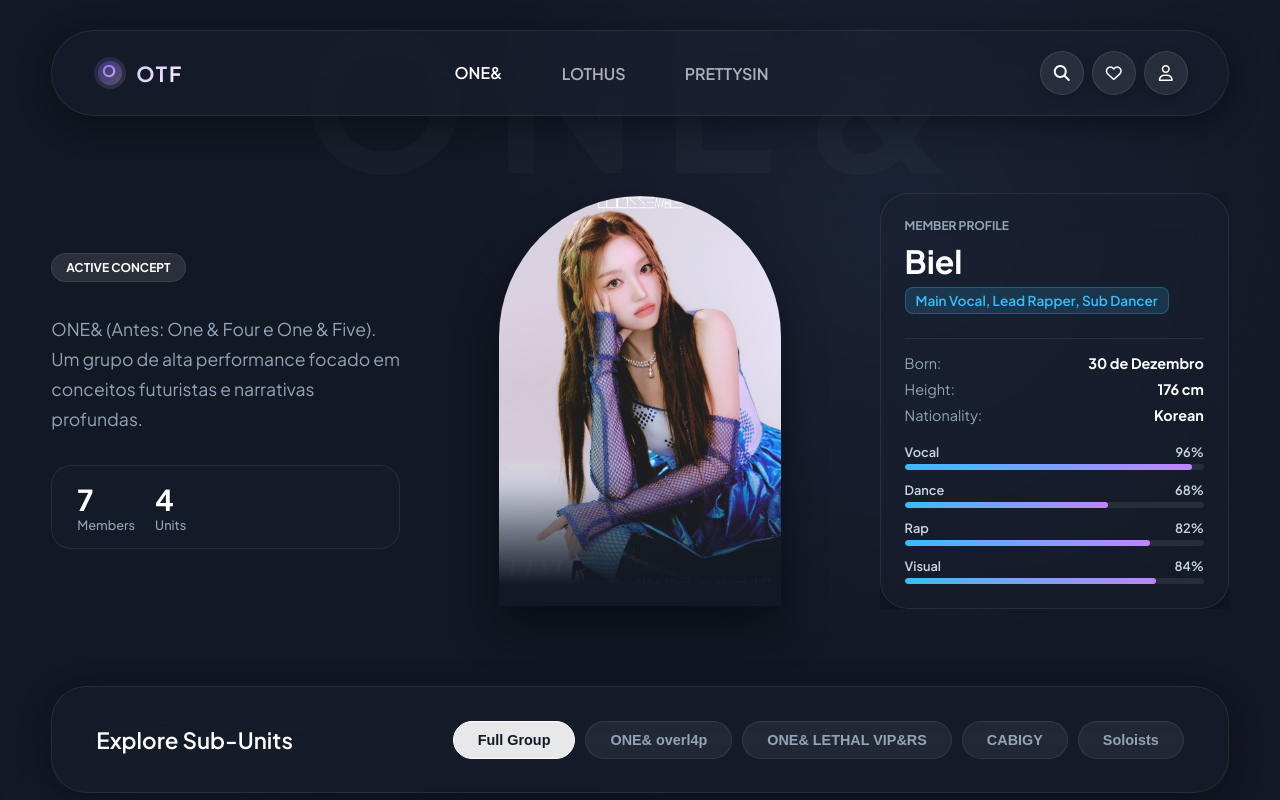
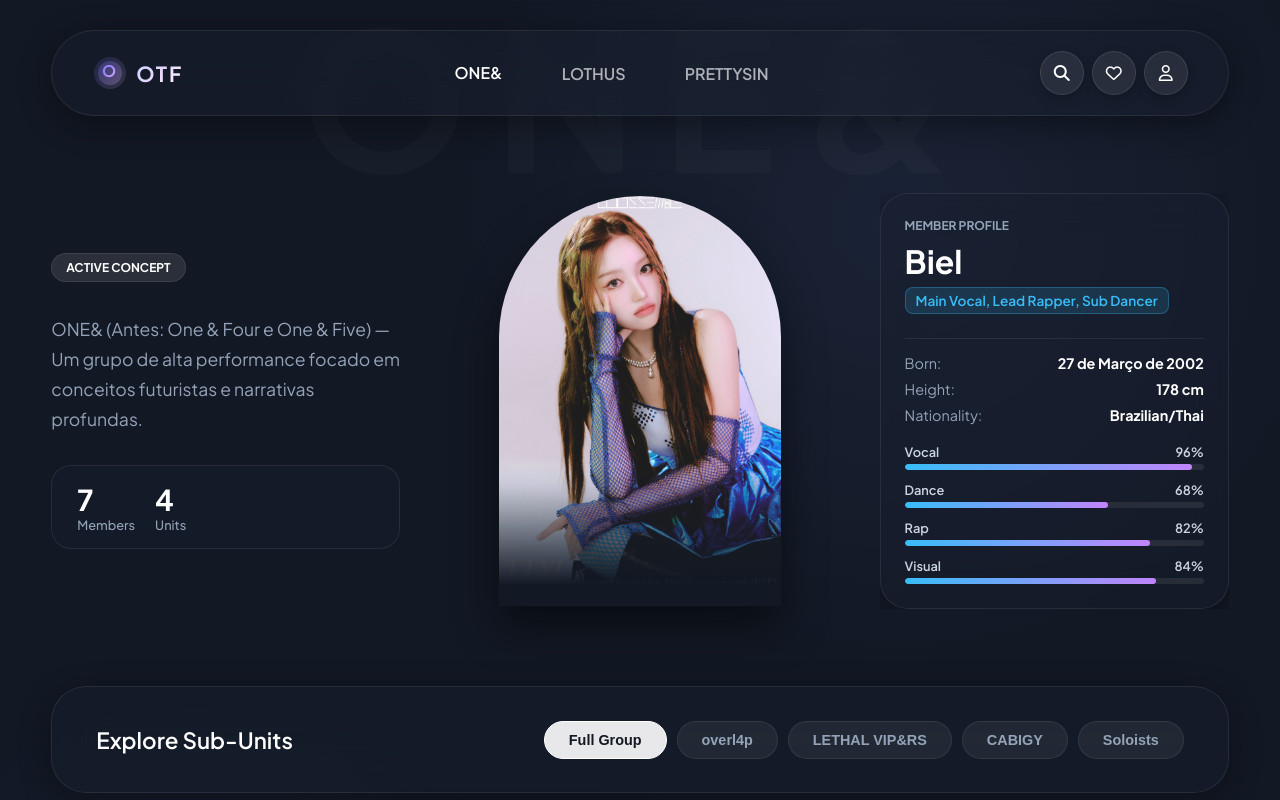
Before and after one commit to diegorcserejo/OTF, a Vue app in the folder otf/: page / in a window 1280 px wide. Shown: the top 800 px of the page. Built offline with nearby package versions, Linux system fonts and the light colour scheme.

Commit message:
informações do one& atualizadas

```diff
--- a/otf/src/data/database.ts
+++ b/otf/src/data/database.ts
@@ -1,13 +1,13 @@
 import type { Member, GroupData } from '../types';
 
 const oneAndMembers: Member[] = [
-  { name: 'Biel', role: 'Main Vocal, Lead Rapper, Sub Dancer', birthday: '30 de Dezembro', height: '176 cm', nationality: 'Korean', image: '/Biel.jpeg', stats: { Vocal: 96, Dance: 68, Rap: 82, Visual: 84 } },
-  { name: 'Cauy', role: 'Main Vocal, Sub Rapper, Sub Dancer', birthday: '11 de Setembro', height: '174 cm', nationality: 'Korean', image: '/Cauy.jpeg', stats: { Vocal: 99, Dance: 65, Rap: 55, Visual: 85 } },
-  { name: 'Guhan', role: 'Sub Vocal, Visual, Sub Rapper', birthday: '18 de Janeiro', height: '180 cm', nationality: 'Korean', image: '/Guhan.jpeg', stats: { Vocal: 68, Dance: 70, Rap: 62, Visual: 94 } },
-  { name: 'Iggy', role: 'Leader, Main Rapper, Vocalista, Sub Dancer', birthday: '20 de Fevereiro', height: '172 cm', nationality: 'Korean', image: '/Iggy.jpeg', stats: { Vocal: 78, Dance: 65, Rap: 97, Visual: 88 } },
-  { name: 'Leb', role: 'Main Dancer, Visual, Vocalista, Sub Rapper', birthday: '05 de Março', height: '178 cm', nationality: 'Korean', image: '/Leb.jpeg', stats: { Vocal: 75, Dance: 98, Rap: 60, Visual: 95 } },
-  { name: 'Luna', role: 'Lead Vocal, Lead Rapper, Lead Dancer', birthday: '14 de Maio', height: '165 cm', nationality: 'Korean', image: '/Luna.jpeg', stats: { Vocal: 88, Dance: 88, Rap: 85, Visual: 80 } },
-  { name: 'Lune', role: 'Face, Center, Visual, Lead Dancer, Sub Vocal, Maknae', birthday: '22 de Julho', height: '167 cm', nationality: 'Korean', image: '/Lune.jpeg', stats: { Vocal: 70, Dance: 89, Rap: 40, Visual: 97 } }
+  { name: 'Biel', role: 'Main Vocal, Lead Rapper, Sub Dancer', birthday: '27 de Março de 2002', height: '178 cm', nationality: 'Brazilian/Thai', image: '/Biel.jpeg', stats: { Vocal: 96, Dance: 68, Rap: 82, Visual: 84 } },
+  { name: 'Cauy', role: 'Main Vocal, Sub Rapper, Sub Dancer', birthday: '17 de Março de 2003', height: '173 cm', nationality: 'Japanese', image: '/Cauy.jpeg', stats: { Vocal: 99, Dance: 65, Rap: 55, Visual: 85 } },
+  { name: 'Guhan', role: 'Sub Vocal, Visual, Sub Rapper', birthday: '20 de Setembro de 2001', height: '175 cm', nationality: 'Brazilian/Taiwanese', image: '/Guhan.jpeg', stats: { Vocal: 68, Dance: 70, Rap: 62, Visual: 94 } },
+  { name: 'Iggy', role: 'Leader, Main Rapper, Vocalista, Sub Dancer', birthday: '29 de Março de 2003', height: '182 cm', nationality: 'Korean/Brazilian', image: '/Iggy.jpeg', stats: { Vocal: 78, Dance: 65, Rap: 97, Visual: 88 } },
+  { name: 'Leb', role: 'Main Dancer, Visual, Vocalista, Sub Rapper', birthday: '05 de Junho de 2004', height: '192 cm', nationality: 'Brazilian', image: '/Leb.jpeg', stats: { Vocal: 75, Dance: 98, Rap: 60, Visual: 95 } },
+  { name: 'Luna', role: 'Lead Vocal, Lead Rapper, Lead Dancer', birthday: '16 de Maio de 2003', height: '172 cm', nationality: 'Brazilian', image: '/Luna.jpeg', stats: { Vocal: 88, Dance: 88, Rap: 85, Visual: 80 } },
+  { name: 'Lune', role: 'Face, Center, Visual, Lead Dancer, Sub Vocal, Maknae', birthday: '29 de Novembro de 2004', height: '175 cm', nationality: 'Brazilian/Arab', image: '/Lune.jpeg', stats: { Vocal: 70, Dance: 89, Rap: 40, Visual: 97 } }
 ];
 
 const lothusMembers: Member[] = [
@@ -19,35 +19,35 @@ const lothusMembers: Member[] = [
 ];
 
 const prettysinMembers: Member[] = [
-  { name: 'LUI', role: 'Leader, Center, Main Vocal, Visual, Face, Main Rapper, Main Dancer', birthday: '15 de Março', height: '178 cm', nationality: 'Korean', image: '/Lui.jpeg', stats: { Vocal: 98, Dance: 96, Rap: 95, Visual: 99 } }
+  { name: 'Lui', role: 'Leader, Center, Main Vocal, Visual, Face, Main Rapper, Main Dancer', birthday: '15 de Março', height: '178 cm', nationality: 'Korean', image: '/Lui.jpeg', stats: { Vocal: 98, Dance: 96, Rap: 95, Visual: 99 } }
 ];
 
 const prettysinExMembers: Member[] = [
-  { name: 'Lari', role: 'Lead Vocalista, Visual, Sub Rapper, Main Dancer', birthday: '22 de Abril', height: '170 cm', nationality: 'Brazilian', image: '/Lari.jpeg', stats: { Vocal: 82, Dance: 92, Rap: 68, Visual: 90 } },
+  { name: 'Lari', role: 'Lead Vocal, Visual, Sub Rapper, Main Dancer', birthday: '22 de Abril', height: '170 cm', nationality: 'Brazilian', image: '/Lari.jpeg', stats: { Vocal: 82, Dance: 92, Rap: 68, Visual: 90 } },
   { name: 'Luize', role: 'Lead Vocal, Lead Rapper, Lead Dancer', birthday: '10 de Junho', height: '168 cm', nationality: 'Brazilian', image: '/Luize.jpeg', stats: { Vocal: 88, Dance: 82, Rap: 80, Visual: 85 } },
   { name: 'Bruna', role: 'Sub Vocal, Main Rapper, Main Dancer', birthday: '05 de Fevereiro', height: '172 cm', nationality: 'Brazilian', image: '/Bruna.jpeg', stats: { Vocal: 72, Dance: 90, Rap: 94, Visual: 86 } },
   { name: 'Gio', role: 'Sub Vocal, Face, Center, Visual, Lead Dancer, Maknae', birthday: '30 de Agosto', height: '165 cm', nationality: 'Brazilian', image: '/Gio.jpeg', stats: { Vocal: 68, Dance: 88, Rap: 55, Visual: 96 } },
   { name: 'Mars', role: 'Main Vocal, Sub Rapper, Sub Dancer', birthday: '14 de Janeiro', height: '176 cm', nationality: 'Brazilian', image: '/Mars.jpeg', stats: { Vocal: 94, Dance: 72, Rap: 65, Visual: 82 } },
   { name: 'Zallia', role: 'Main Vocal, Lead Rapper, Sub Dancer', birthday: '03 de Julho', height: '170 cm', nationality: 'Brazilian', image: '/Zallia.jpeg', stats: { Vocal: 93, Dance: 68, Rap: 84, Visual: 78 } },
   { name: 'Princeso', role: 'Sub Rapper, Sub Vocal, Visual', birthday: '18 de Outubro', height: '175 cm', nationality: 'Brazilian', image: '/Princeso.jpeg', stats: { Vocal: 62, Dance: 60, Rap: 72, Visual: 88 } },
-  { name: 'Carlos', role: 'Sub Vocalista, Main Rapper, Sub Dancer', birthday: '12 de Setembro', height: '180 cm', nationality: 'Brazilian', image: '/Carlos.jpeg', stats: { Vocal: 66, Dance: 74, Rap: 92, Visual: 76 } }
+  { name: 'Carlos', role: 'Sub Vocal, Main Rapper, Sub Dancer', birthday: '12 de Setembro', height: '180 cm', nationality: 'Brazilian', image: '/Carlos.jpeg', stats: { Vocal: 66, Dance: 74, Rap: 92, Visual: 76 } }
 ];
 
 export const database: { [key: string]: GroupData } = {
   otf: {
     name: 'ONE&',
-    description: 'ONE& (Antes: One & Four e One & Five). Um grupo de alta performance focado em conceitos futuristas e narrativas profundas.',
+    description: 'ONE& (Antes: One & Four e One & Five) — Um grupo de alta performance focado em conceitos futuristas e narrativas profundas.',
     members: oneAndMembers,
     units: [
       {
         id: 'overlap',
-        name: 'ONE& overl4p',
+        name: 'overl4p',
         description: 'Sub-unit focada em quebras de ritmo e misturas conceituais complexas.',
         members: [oneAndMembers[0], oneAndMembers[2], oneAndMembers[5]]
       },
       {
         id: 'lethal',
-        name: 'ONE& LETHAL VIP&RS',
+        name: 'LETHAL VIP&RS',
         description: 'Sub-unit com o conceito mais maduro, agressivo e impactante do grupo.',
         members: [oneAndMembers[1], oneAndMembers[4], oneAndMembers[6]]
       },
@@ -61,13 +61,13 @@ export const database: { [key: string]: GroupData } = {
         id: 'solos',
         name: 'Soloists',
         description: 'Solistas oficializados da OTF que possuem lançamentos e promoções individuais ativas.',
-        members: [oneAndMembers[3], oneAndMembers[4], oneAndMembers[1], oneAndMembers[6]]
+        members: [oneAndMembers[3], oneAndMembers[4], oneAndMembers[1], oneAndMembers[5]]
       }
     ]
   },
   lothus: {
     name: 'LOTHUS',
-    description: 'LOTHUS (Antes: Wicked Dreams). Grupo de alto conceito com performances intensas e presença de palco marcante.',
+    description: 'LOTHUS (Antes: Wicked Dreams) — Grupo de alto conceito com performances intensas e presença de palco marcante.',
     members: lothusMembers,
     units: [
       {
@@ -98,7 +98,7 @@ export const database: { [key: string]: GroupData } = {
   },
   prettysin: {
     name: 'PRETTYSIN',
-    description: 'PRETTYSIN — OTF - Units. Grupo visual e performático com conceito refinado e presença marcante.',
+    description: 'PRETTYSIN — Grupo visual e performático com conceito refinado e presença marcante.',
     members: prettysinMembers,
     exMembers: prettysinExMembers,
     units: [
```
